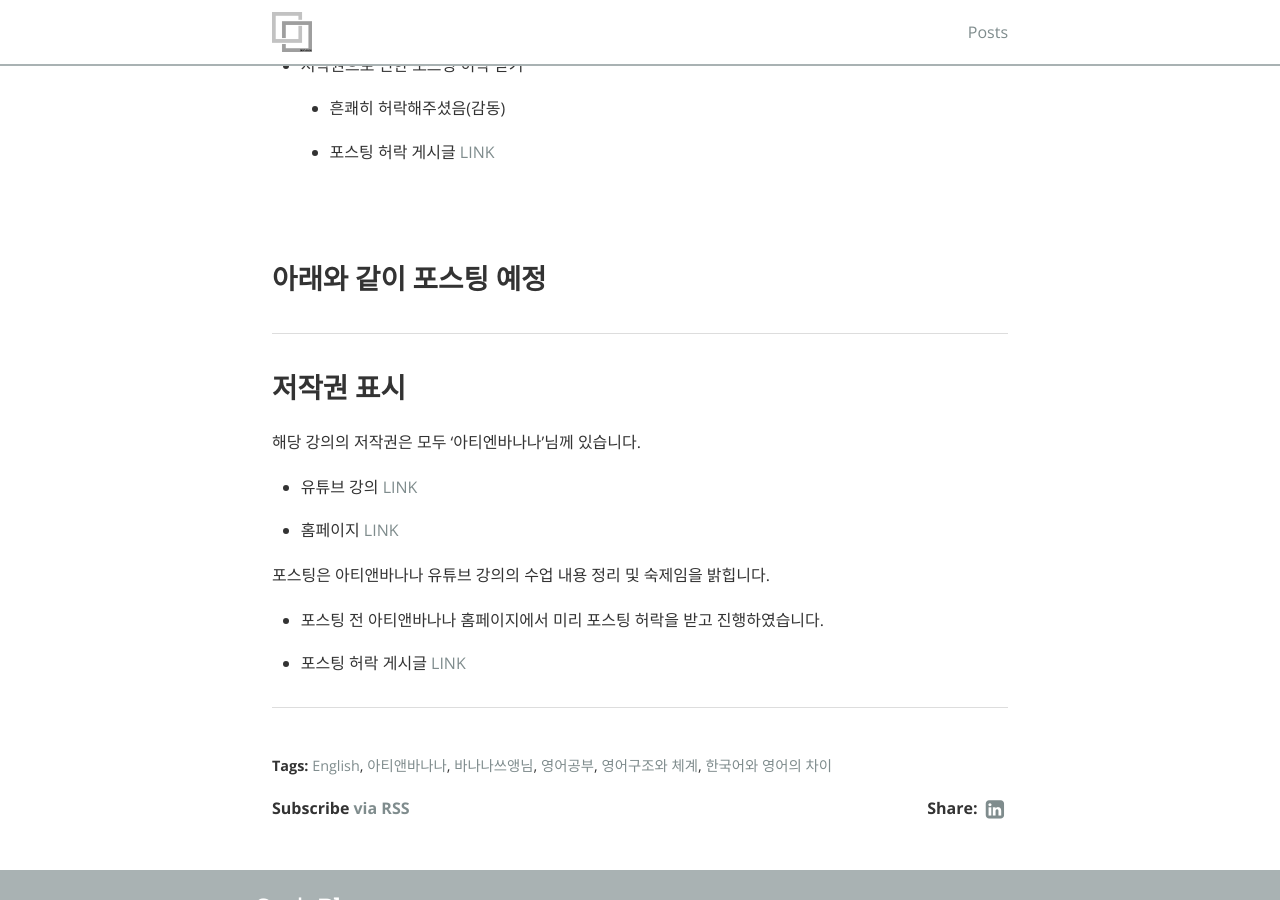
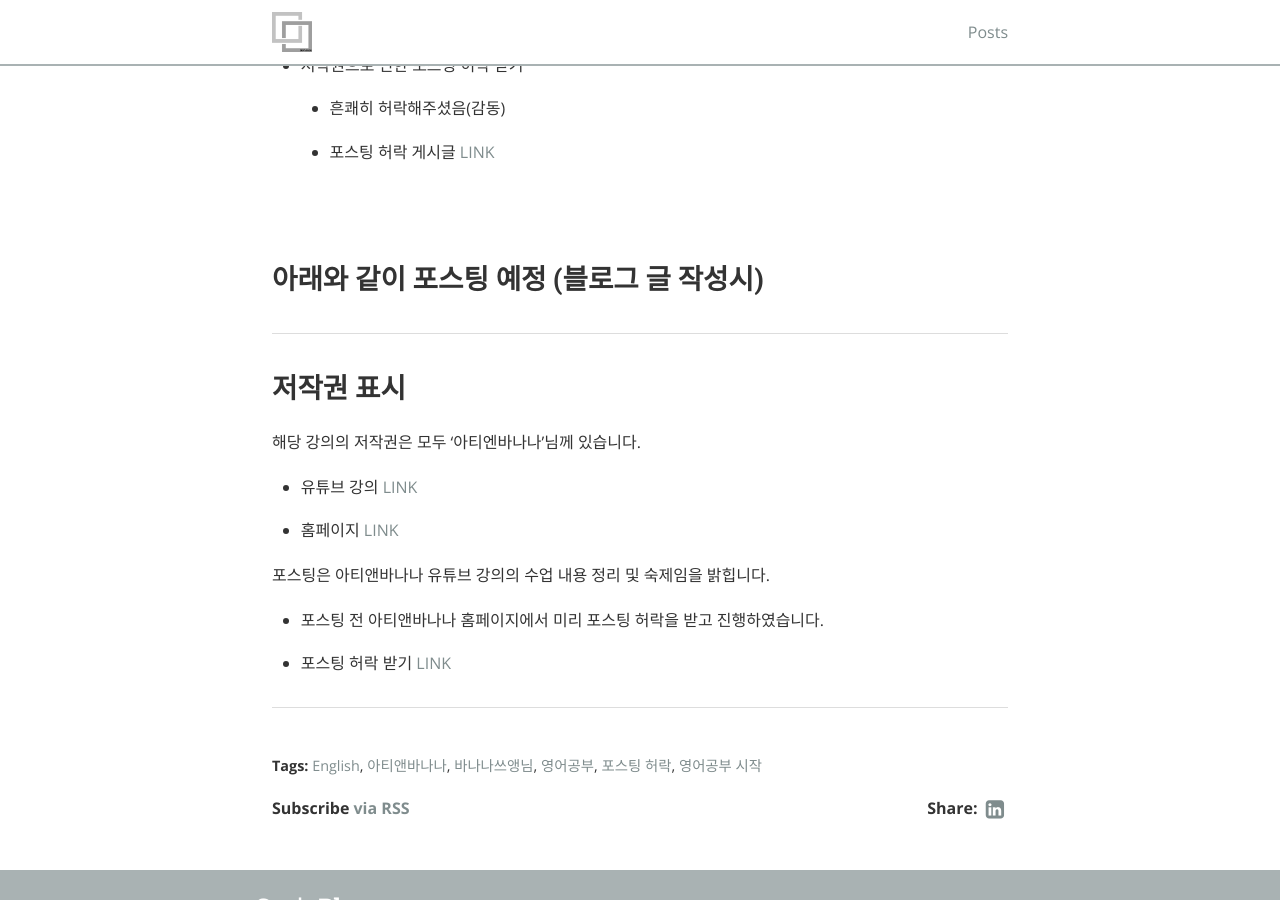
Before and after one commit to gptjs409/gptjs409.github.io, a Jekyll site: the page built from _posts/english/2019-10-18-banana-english-1.md, in a window 1280 px wide and 900 px high, scrolled down 486 px. Built offline with Jekyll 4.4.1, drawn with Linux system fonts in a browser that asks for light colours; nearby versions of some CDN libraries.

Commit message:
Update 2019-10-18-banana-english-1.md

```diff
--- a/_posts/english/2019-10-18-banana-english-1.md
+++ b/_posts/english/2019-10-18-banana-english-1.md
@@ -9,8 +9,8 @@ tags:
   - 아티앤바나나
   - 바나나쓰앵님
   - 영어공부
-  - 영어구조와 체계
-  - 한국어와 영어의 차이
+  - 포스팅 허락
+  - 영어공부 시작
 ---
 
 ## 영어공부 시작
@@ -31,7 +31,7 @@ tags:
 <br>
 <br>
 
-## 아래와 같이 포스팅 예정
+## 아래와 같이 포스팅 예정 (블로그 글 작성시)
 
 ---
 
@@ -47,6 +47,6 @@ tags:
 
 - 포스팅 전 아티앤바나나 홈페이지에서 미리 포스팅 허락을 받고 진행하였습니다.
 
-- 포스팅 허락 게시글 [LINK](https://www.artyandbanana.com/community/english/%EC%98%81%EC%96%B4-%EA%B0%95%EC%9D%98-%ED%8F%AC%EC%8A%A4%ED%8C%85/#post-417)
+- 포스팅 허락 받기 [LINK](https://gptjs409.github.io/english/2019/10/18/banana-english-1.html)
 
 ---
```
